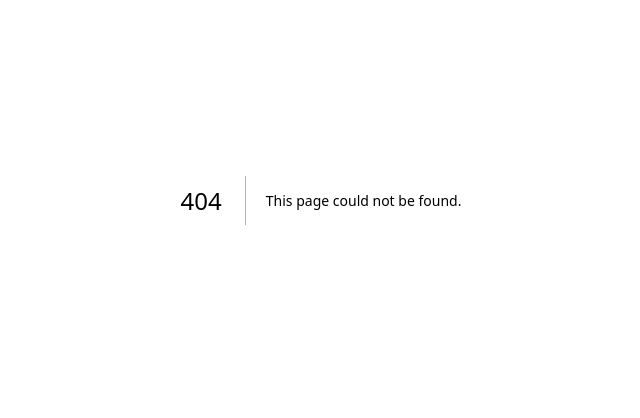
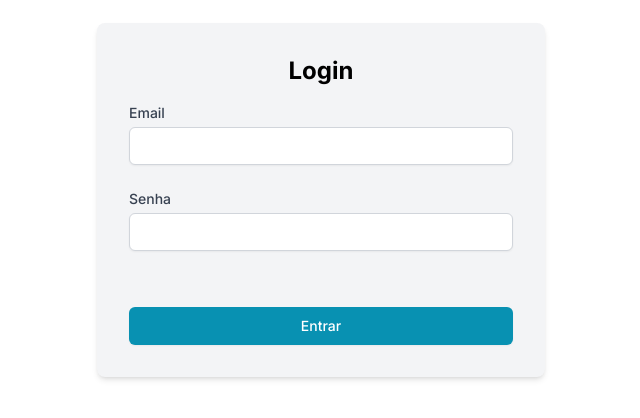
Before and after one commit to WeFeelHub/LocalServiceFront, a Next.js app: page /login in a window 1280 px wide. Before the commit this address had no page. Shown: the part 200-618 px from the top of the page, without its empty margins (319-959 px from the left). Built offline with nearby package versions, Linux system fonts and the light colour scheme.

Commit message:
fazendo a tela para login

```diff
--- a/next.config.mjs
+++ b/next.config.mjs
@@ -1,4 +1,8 @@
 /** @type {import('next').NextConfig} */
-const nextConfig = {};
+const nextConfig = {
+    experimental: {
+        appDir: true,
+      },
+};
 
 export default nextConfig;
--- a/package.json
+++ b/package.json
@@ -12,6 +12,7 @@
     "@headlessui/react": "^2.0.4",
     "@heroicons/react": "^2.1.3",
     "axios": "^1.7.2",
+    "localforage": "^1.10.0",
     "next": "14.2.4",
     "react": "^18",
     "react-dom": "^18"
--- /dev/null
+++ b/src/app/components/CirclesBackground.jsx
@@ -0,0 +1,16 @@
+export function CirclesBackground(props) {
+    return (
+      <svg
+        viewBox="0 0 1090 1090"
+        aria-hidden="true"
+        fill="none"
+        preserveAspectRatio="none"
+        {...props}
+      >
+        <circle cx={545} cy={545} r="544.5" />
+        <circle cx={545} cy={545} r="480.5" />
+        <circle cx={545} cy={545} r="416.5" />
+        <circle cx={545} cy={545} r="352.5" />
+      </svg>
+    )
+  }
--- /dev/null
+++ b/src/app/components/Fields.tsx
@@ -0,0 +1,41 @@
+interface TextFieldProps {
+  label: string;
+  name: string;
+  type?: string;
+  autoComplete?: string;
+  required?: boolean;
+  value: string;
+  onChange: (e: React.ChangeEvent<HTMLInputElement>) => void;
+  className?: string;
+}
+
+const TextField: React.FC<TextFieldProps> = ({
+  label,
+  name,
+  type = 'text',
+  autoComplete,
+  required,
+  value,
+  onChange,
+  className = '',
+  ...props
+}) => (
+  <div className={`textfield-container ${className}`}>
+    <label htmlFor={name} className="textfield-label">
+      {label}
+    </label>
+    <input
+      id={name}
+      name={name}
+      type={type}
+      autoComplete={autoComplete}
+      required={required}
+      value={value}
+      onChange={onChange}
+      className="textfield-input"
+      {...props}
+    />
+  </div>
+);
+
+export default TextField;
--- a/src/app/components/header.jsx
+++ b/src/app/components/header.jsx
@@ -1,5 +1,6 @@
 'use client'
-import { Fragment, useState } from 'react'
+import { useEffect, useState } from 'react'
+import api from '../api/api' // Importa a instância configurada do Axios
 import {
   Dialog,
   DialogPanel,
@@ -13,24 +14,10 @@ import {
   Transition,
 } from '@headlessui/react'
 import {
-  ArrowPathIcon,
   Bars3Icon,
-  ChartPieIcon,
-  CursorArrowRaysIcon,
-  FingerPrintIcon,
-  SquaresPlusIcon,
+  ChevronDownIcon,
   XMarkIcon,
-} from '@heroicons/react/24/outline'
-import { ChevronDownIcon, PhoneIcon, PlayCircleIcon } from '@heroicons/react/20/solid'
-
-const products = [
-    { name: 'lorem', description: 'lorem', href: '#', icon: ChartPieIcon },
-    { name: 'lorem', description: 'lorem', href: '#', icon: CursorArrowRaysIcon },
-    { name: 'lorem', description: 'lorem', href: '#', icon: FingerPrintIcon },
-    { name: 'lorem', description: 'lorem', href: '#', icon: SquaresPlusIcon },
-    { name: 'lorem', description: 'lorem', href: '#', icon: ArrowPathIcon },
-  ];
-
+} from '@heroicons/react/20/solid'
 
 function classNames(...classes) {
   return classes.filter(Boolean).join(' ')
@@ -38,6 +25,17 @@ function classNames(...classes) {
 
 export default function Example() {
   const [mobileMenuOpen, setMobileMenuOpen] = useState(false)
+  const [events, setEvents] = useState([])
+
+  useEffect(() => {
+    api.get('/evento') // Faz uma requisição GET à rota /evento
+      .then(response => {
+        setEvents(response.data)
+      })
+      .catch(error => {
+        console.error('There was an error fetching the data!', error)
+      })
+  }, [])
 
   return (
     <header className="bg-white">
@@ -61,7 +59,7 @@ export default function Example() {
         <PopoverGroup className="hidden lg:flex lg:gap-x-12">
           <Popover className="relative">
             <PopoverButton className="flex items-center gap-x-1 text-sm font-semibold leading-6 text-gray-900">
-                LOREM
+              Eventos
               <ChevronDownIcon className="h-5 w-5 flex-none text-gray-400" aria-hidden="true" />
             </PopoverButton>
 
@@ -75,25 +73,22 @@ export default function Example() {
             >
               <PopoverPanel className="absolute -left-8 top-full z-10 mt-3 w-screen max-w-md overflow-hidden rounded-3xl bg-white shadow-lg ring-1 ring-gray-900/5">
                 <div className="p-4">
-                  {products.map((item) => (
+                  {events.map((event) => (
                     <div
-                      key={item.name}
+                      key={event.ID_EVENTO}
                       className="group relative flex items-center gap-x-6 rounded-lg p-4 text-sm leading-6 hover:bg-gray-50"
                     >
-                      <div className="flex h-11 w-11 flex-none items-center justify-center rounded-lg bg-gray-50 group-hover:bg-white">
-                        <item.icon className="h-6 w-6 text-gray-600 group-hover:text-indigo-600" aria-hidden="true" />
-                      </div>
                       <div className="flex-auto">
-                        <a href={item.href} className="block font-semibold text-gray-900">
-                          {item.name}
+                        <a href={`#`} className="block font-semibold text-gray-900">
+                          {event.NM_EVENTO}
                           <span className="absolute inset-0" />
                         </a>
-                        <p className="mt-1 text-gray-600">{item.description}</p>
+                        <p className="mt-1 text-gray-600">Valor Atual: {event.VL_ATUAL}</p>
+                        <p className="mt-1 text-gray-600">Tipo de Reconhecimento: {event.TP_RECON}</p>
                       </div>
                     </div>
                   ))}
                 </div>
-
               </PopoverPanel>
             </Transition>
           </Popover>
@@ -101,7 +96,6 @@ export default function Example() {
           <a href="#" className="text-sm font-semibold leading-6 text-gray-900">
             Cameras
           </a>
-
         </PopoverGroup>
         <div className="hidden lg:flex lg:flex-1 lg:justify-end">
           <a href="#" className="text-sm font-semibold leading-6 text-gray-900">
@@ -137,13 +131,23 @@ export default function Example() {
                   {({ open }) => (
                     <>
                       <DisclosureButton className="flex w-full items-center justify-between rounded-lg py-2 pl-3 pr-3.5 text-base font-semibold leading-7 text-gray-900 hover:bg-gray-50">
-                        Lorem
+                        Eventos
                         <ChevronDownIcon
                           className={classNames(open ? 'rotate-180' : '', 'h-5 w-5 flex-none')}
                           aria-hidden="true"
                         />
                       </DisclosureButton>
-
+                      <DisclosurePanel className="mt-2 space-y-2">
+                        {events.map((event) => (
+                          <a
+                            key={event.ID_EVENTO}
+                            href={`#`}
+                            className="block rounded-lg py-2 pl-6 pr-3 text-base font-semibold leading-7 text-gray-900 hover:bg-gray-50"
+                          >
+                            {event.NM_EVENTO}
+                          </a>
+                        ))}
+                      </DisclosurePanel>
                     </>
                   )}
                 </Disclosure>
--- /dev/null
+++ b/src/app/login/page.tsx
@@ -0,0 +1,135 @@
+"use client";
+
+import React, { useState, useEffect } from 'react';
+import axios from 'axios';
+import localforage from 'localforage';
+import Link from 'next/link';
+
+const Login: React.FC = () => {
+  const [email, setEmail] = useState<string>('');
+  const [password, setPassword] = useState<string>('');
+  const [rememberMe, setRememberMe] = useState<boolean>(false);
+  const [errorMessage, setErrorMessage] = useState<string>('');
+
+  useEffect(() => {
+    const checkToken = async () => {
+      const token = await localforage.getItem<string>('token');
+      if (token) {
+        redirectTo('/');
+      }
+    };
+
+    checkToken();
+  }, []);
+
+  const handleLogin = async () => {
+    try {
+      const response = await axios.post('http://127.0.0.1:5005/login', {
+        DS_EMAIL: email,
+        CD_SENHA: password,
+      }, {
+        headers: {
+          'Content-Type': 'application/json',
+        },
+      });
+
+      if (response.status === 200) {
+        console.log("Logado com sucesso!");
+
+        const { token, email, ID_EMPRESA } = response.data;
+        await localforage.setItem('token', token);
+        await localforage.setItem('email', email);
+        await localforage.setItem('ID_EMPRESA', ID_EMPRESA);
+
+        if (rememberMe) {
+          setCookie('token', token, 7);
+        }
+
+        redirectTo('/');
+      } else {
+        setErrorMessage("Credenciais inválidas");
+      }
+    } catch (error) {
+      console.error("Ocorreu um erro ao tentar fazer login:", error);
+      setErrorMessage("Ocorreu um erro ao tentar fazer login. Por favor, tente novamente.");
+    }
+  };
+
+  const redirectTo = (path: string) => {
+    window.location.href = path;
+  };
+
+  const setCookie = (name: string, value: string, days: number) => {
+    const date = new Date();
+    date.setTime(date.getTime() + (days * 24 * 60 * 60 * 1000));
+    const expires = "expires=" + date.toUTCString();
+    document.cookie = `${name}=${value};${expires};path=/`;
+  };
+
+  const getCookie = (name: string) => {
+    const nameEQ = name + "=";
+    const ca = document.cookie.split(';');
+    for(let i = 0; i < ca.length; i++) {
+      let c = ca[i];
+      while (c.charAt(0) === ' ') c = c.substring(1, c.length);
+      if (c.indexOf(nameEQ) === 0) return c.substring(nameEQ.length, c.length);
+    }
+    return null;
+  };
+
+  return (
+    <div className="min-h-screen flex items-center justify-center bg-white">
+      <div className="bg-gray-100 p-8 rounded-lg shadow-md w-full max-w-md">
+        <h1 className="text-2xl font-bold text-center mb-4 text-black">Login</h1>
+        <form>
+          <div className="space-y-6">
+            <div>
+              <label htmlFor="email" className="block text-sm font-medium text-gray-700">
+                Email
+              </label>
+              <input
+                id="email"
+                name="email"
+                type="email"
+                autoComplete="email"
+                required
+                value={email}
+                onChange={(e) => setEmail(e.target.value)}
+                className="mt-1 block w-full px-3 py-2 border border-gray-300 rounded-md shadow-sm placeholder-gray-400 focus:outline-none focus:ring-cyan-500 focus:border-cyan-500 sm:text-sm"
+              />
+            </div>
+            <div>
+              <label htmlFor="password" className="block text-sm font-medium text-gray-700">
+                Senha
+              </label>
+              <input
+                id="password"
+                name="password"
+                type="password"
+                autoComplete="new-password"
+                required
+                value={password}
+                onChange={(e) => setPassword(e.target.value)}
+                className="mt-1 block w-full px-3 py-2 border border-gray-300 rounded-md shadow-sm placeholder-gray-400 focus:outline-none focus:ring-cyan-500 focus:border-cyan-500 sm:text-sm"
+              />
+            </div>
+            <div className="flex items-center">
+
+            </div>
+          </div>
+          {errorMessage && <p className="text-red-600 mt-5 text-center">{errorMessage}</p>}
+          <button
+            type="button"
+            onClick={handleLogin}
+            className="mt-8 w-full bg-cyan-600 text-white py-2 px-4 border border-transparent rounded-md shadow-sm text-sm font-medium hover:bg-cyan-700 focus:outline-none focus:ring-2 focus:ring-offset-2 focus:ring-cyan-500"
+          >
+            Entrar
+          </button>
+
+        </form>
+      </div>
+    </div>
+  );
+}
+
+export default Login;
--- a/src/app/page.tsx
+++ b/src/app/page.tsx
@@ -1,19 +1,38 @@
-import Image from "next/image";
-import Header from '@/app/components/header'
-import Camera from '@/app/components/Camera'
+"use client";
 
+import { useEffect } from 'react';
+import { useRouter } from 'next/navigation'; // Certifique-se de usar 'next/navigation'
+import Header from '@/app/components/header';
+import Camera from '@/app/components/Camera';
 
-
+// Função que verifica a autenticação do usuário
+const checkAuthentication = () => {
+  if (typeof window !== 'undefined') {
+    const token = localStorage.getItem('authToken');
+    console.log('Token:', token); // Adicione este log
+    return !!token;
+  }
+  return false;
+};
 
 export default function Home() {
+  const router = useRouter();
+
+  useEffect(() => {
+    const isAuthenticated = checkAuthentication();
+    console.log('isAuthenticated:', isAuthenticated); // Adicione este log
+    if (!isAuthenticated) {
+      console.log('Redirecionando para login'); // Adicione este log
+      router.push('/login');
+    }
+  }, [router]);
+
   return (
-   <>
-
-   <Header/>
-   <main className="flex min-h-screen flex-col items-center justify-between p-24 bg-white">
-    <Camera/>
-
-    </main>
-   </>
+    <>
+      <Header />
+      <main className="flex min-h-screen flex-col items-center justify-between p-24 bg-white">
+        <Camera />
+      </main>
+    </>
   );
 }
```
Also changed, not shown: 2 other files (tests, documents, lock files or other folders).
